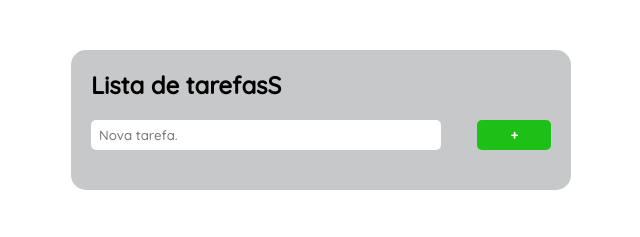
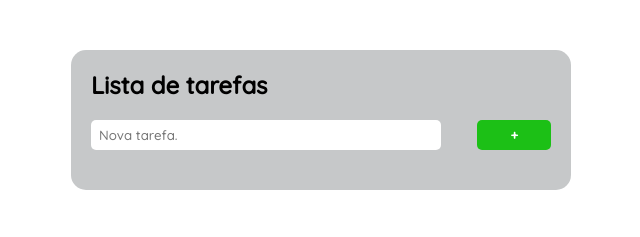
Before and after one commit to jadsonkenard/lista-tarefas-javascript, a plain HTML site: page index.html in a window 1280 px wide. Shown: the top 237 px of the page, 319-959 px from the left. Drawn offline with Linux system fonts and the light colour scheme; some packages are replaced by stand-ins of ours; a script that the page names is missing.

Commit message:
Update index.html
Update curso de Git e GitHub

```diff
--- a/index.html
+++ b/index.html
@@ -20,7 +20,7 @@
 
 
     <div class="tasks-div">
-        <h2 class="h2-task-list">Lista de tarefasS</h2>
+        <h2 class="h2-task-list">Lista de tarefas</h2>
         <input class="task-input" type="text" placeholder="Nova tarefa.">
         <button class="task-button">+</button>
         <ul class="task-ul">
```
